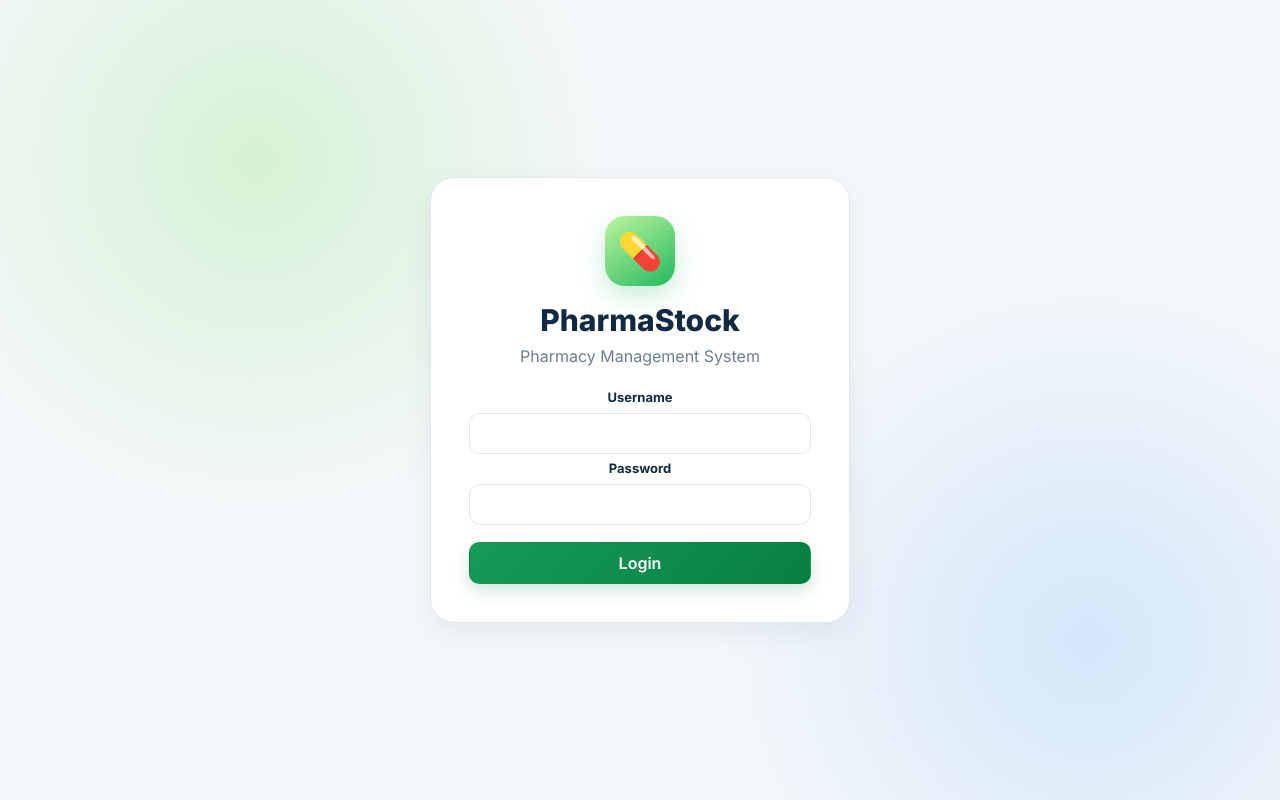
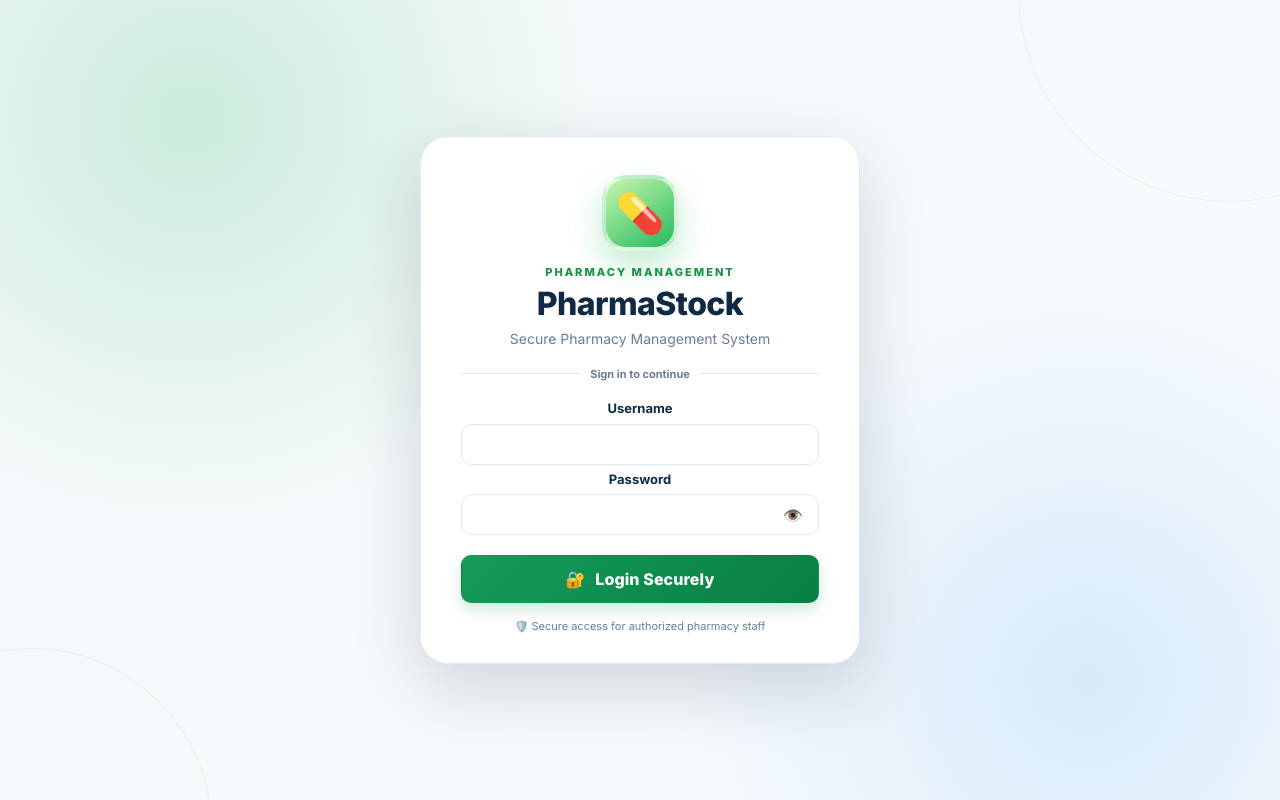
Before and after one commit to Emran74262/Pharmastock, a Flask app: page / in a window 1280 px wide. Run offline with Flask 3, Linux system fonts and the light colour scheme; parts of the project's set-up code (start-up, migrations or seed data) failed here and were passed over; some libraries are stand-ins or nearby versions.

Commit message:
Add files via upload

```diff
--- a/static/app.js
+++ b/static/app.js
@@ -94,6 +94,22 @@ function showApp() {
 
   loadDash();
   loadMeds();
+}
+
+function toggleLoginPassword() {
+  const input = $("loginPassword");
+  const eye = $("loginPasswordEye");
+  const button = document.querySelector(".password-toggle");
+  if (!input) return;
+
+  const visible = input.type === "text";
+  input.type = visible ? "password" : "text";
+
+  if (eye) eye.textContent = visible ? "👁️" : "🙈";
+  if (button) {
+    button.setAttribute("aria-label", visible ? "Show password" : "Hide password");
+    button.setAttribute("title", visible ? "Show password" : "Hide password");
+  }
 }
 
 async function login() {
--- a/static/style.css
+++ b/static/style.css
@@ -56,33 +56,58 @@ button{cursor:pointer}
   display:flex;
   align-items:center;
   justify-content:center;
-  padding:24px;
+  padding:30px 20px;
+  position:relative;
+  overflow:hidden;
   background:
-    radial-gradient(circle at 20% 20%,rgba(100,220,75,.22),transparent 30%),
-    radial-gradient(circle at 85% 80%,rgba(22,135,238,.15),transparent 30%),
-    var(--bg);
+    radial-gradient(circle at 15% 15%,rgba(35,185,95,.20),transparent 32%),
+    radial-gradient(circle at 85% 85%,rgba(22,135,238,.14),transparent 32%),
+    linear-gradient(135deg,var(--bg),var(--surface-2));
 }
+.login-page:before,.login-page:after{
+  content:"";position:absolute;border-radius:50%;pointer-events:none;
+  border:1px solid rgba(35,185,95,.10);
+}
+.login-page:before{width:420px;height:420px;top:-220px;right:-160px}
+.login-page:after{width:360px;height:360px;bottom:-210px;left:-150px}
 .login-box{
-  width:min(420px,94vw);
-  padding:38px;
-  background:var(--surface);
+  width:min(440px,94vw);
+  padding:38px 40px 30px;
+  position:relative;z-index:1;
+  background:color-mix(in srgb,var(--surface) 94%,transparent);
   border:1px solid var(--border);
-  border-radius:24px;
-  box-shadow:var(--shadow);
+  border-radius:28px;
+  box-shadow:0 24px 70px rgba(15,23,42,.16);
   text-align:center;
+  backdrop-filter:blur(12px);
 }
-.login-logo{
-  width:70px;height:70px;margin:0 auto 16px;
+.login-brand-mark{
+  width:76px;height:76px;margin:0 auto 14px;
   display:grid;place-items:center;
-  border-radius:20px;
-  font-size:36px;
-  background:linear-gradient(145deg,#bdf59e,#23b95f);
-  box-shadow:0 10px 25px rgba(35,185,95,.25);
+  border-radius:24px;font-size:39px;
+  background:linear-gradient(145deg,#c8f7ad,#23b95f);
+  box-shadow:0 14px 32px rgba(35,185,95,.28);
+  border:4px solid rgba(255,255,255,.65);
 }
-.login-box h1{margin:0;font-size:30px;font-weight:800}
-.login-box>p{color:var(--muted);margin:8px 0 24px}
+.login-kicker{font-size:11px;font-weight:800;letter-spacing:2px;color:#159447;margin-bottom:5px}
+.login-box h1{margin:0;font-size:32px;font-weight:850;letter-spacing:-.6px}
+.login-box>p{color:var(--muted);margin:7px 0 20px;font-size:14px}
+.login-divider{display:flex;align-items:center;gap:10px;margin:0 0 20px;color:var(--muted);font-size:11px}
+.login-divider span{height:1px;flex:1;background:var(--border)}
+.login-divider b{font-weight:700;white-space:nowrap}
 .login-box input{width:100%;margin:7px 0}
-.login-btn{width:100%;margin-top:10px}
+.password-field{position:relative;width:100%}
+.password-field input{padding-right:48px}
+.password-toggle{
+  position:absolute;right:8px;top:50%;transform:translateY(-50%);
+  width:36px;height:36px;padding:0;border:0;border-radius:10px;
+  display:grid;place-items:center;background:transparent;color:var(--muted);
+}
+.password-toggle:hover{background:var(--surface-2);color:var(--text)}
+.password-toggle:focus-visible{outline:2px solid #23b95f;outline-offset:2px}
+.login-btn{width:100%;margin-top:13px;min-height:48px;font-weight:800;letter-spacing:.1px;box-shadow:0 10px 24px rgba(35,185,95,.18)}
+.login-btn span{margin-right:6px}
+.login-security{margin-top:16px;font-size:11px;color:var(--muted)}
 
 /* APP SHELL */
 #app{min-height:100vh}
--- a/templates/index.html
+++ b/templates/index.html
@@ -17,25 +17,34 @@
 
   <div class="login-box">
 
-    <div class="login-logo">💊</div>
+    <div class="login-brand-mark">💊</div>
 
+    <div class="login-kicker">PHARMACY MANAGEMENT</div>
     <h1>PharmaStock</h1>
+    <p>Secure Pharmacy Management System</p>
 
-    <p>Pharmacy Management System</p>
+    <div class="login-divider"><span></span><b>Sign in to continue</b><span></span></div>
 
     <label class="field-label" for="loginUsername">Username</label>
     <input id="loginUsername"
            autocomplete="username">
 
     <label class="field-label" for="loginPassword">Password</label>
-    <input id="loginPassword"
-           type="password"
-           autocomplete="current-password">
+    <div class="password-field">
+      <input id="loginPassword"
+             type="password"
+             autocomplete="current-password">
+      <button type="button" class="password-toggle" onclick="toggleLoginPassword()" aria-label="Show password" title="Show password">
+        <span id="loginPasswordEye">👁️</span>
+      </button>
+    </div>
 
     <button class="primary login-btn"
             onclick="login()">
-      Login
+      <span>🔐</span> Login Securely
     </button>
+
+    <div class="login-security">🛡️ Secure access for authorized pharmacy staff</div>
 
     <div id="loginMsg"></div>
 
```
